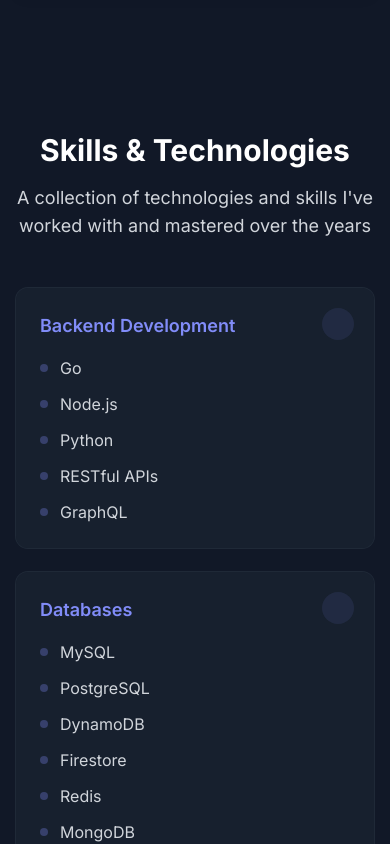
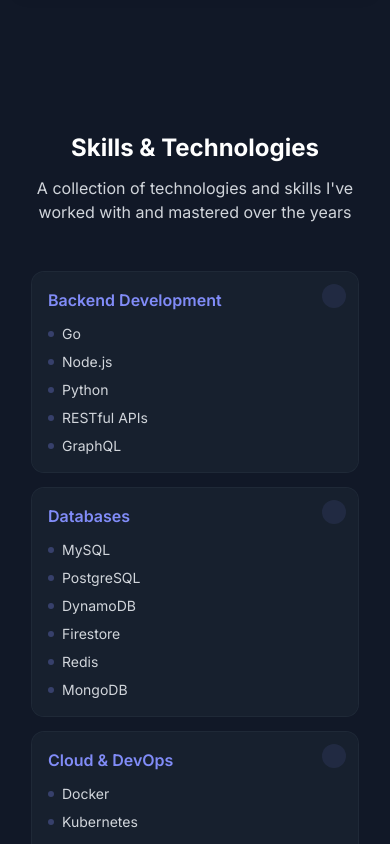
Before and after one commit to nawafilhusnul/crafted-by-null, a React (Vite) app: page / in a window 390 px wide. Shown: the part 2120-2964 px from the top of the page. Built offline with nearby package versions, Linux system fonts and the light colour scheme.

Commit message:
feat: improve responsive design for Skills and Contact sections
- Add responsive spacing and padding
- Adjust font sizes for different breakpoints
- Optimize grid layouts for mobile and tablet
- Enhance component sizing for small screens
- Improve icon and text scaling

```diff
--- a/src/components/Contact.tsx
+++ b/src/components/Contact.tsx
@@ -30,22 +30,22 @@
   ];
 
   return (
-    <section id="contact" className="py-16 sm:py-20">
+    <section id="contact" className="py-12 sm:py-16 lg:py-20">
       <motion.div
         initial={{ opacity: 0, y: 20 }}
         whileInView={{ opacity: 1, y: 0 }}
         viewport={{ once: true }}
         transition={{ duration: 0.5 }}
-        className="container mx-auto px-4"
+        className="container mx-auto px-4 sm:px-6 lg:px-8"
       >
         <div className="max-w-3xl mx-auto">
-          <div className="text-center">
+          <div className="text-center mb-8 sm:mb-12">
             <motion.h2
               initial={{ opacity: 0, y: 20 }}
               whileInView={{ opacity: 1, y: 0 }}
               viewport={{ once: true }}
               transition={{ duration: 0.5 }}
-              className="text-3xl font-bold mb-4 dark:text-white text-gray-900"
+              className="text-2xl sm:text-3xl lg:text-4xl font-bold mb-3 sm:mb-4 dark:text-white text-gray-900"
             >
               Get in Touch
             </motion.h2>
@@ -54,7 +54,7 @@
               whileInView={{ opacity: 1, y: 0 }}
               viewport={{ once: true }}
               transition={{ duration: 0.5, delay: 0.1 }}
-              className="text-lg mb-8 dark:text-gray-300 text-gray-600"
+              className="text-base sm:text-lg dark:text-gray-300 text-gray-600"
             >
               Let's connect and explore opportunities together!
             </motion.p>
@@ -65,9 +65,9 @@
             whileInView={{ opacity: 1, y: 0 }}
             viewport={{ once: true }}
             transition={{ duration: 0.5, delay: 0.2 }}
-            className="bg-white dark:bg-gray-800/50 rounded-xl p-8 shadow-sm dark:shadow-none ring-1 ring-gray-200 dark:ring-gray-800"
+            className="bg-white dark:bg-gray-800/50 rounded-xl p-4 sm:p-6 lg:p-8 shadow-sm dark:shadow-none ring-1 ring-gray-200 dark:ring-gray-800"
           >
-            <div className="grid grid-cols-1 md:grid-cols-3 gap-6">
+            <div className="grid grid-cols-1 sm:grid-cols-2 lg:grid-cols-3 gap-4 sm:gap-6">
               {contactLinks.map((link, idx) => (
                 <motion.a
                   key={link.name}
@@ -79,18 +79,18 @@
                   whileHover={{ y: -5 }}
                   viewport={{ once: true }}
                   transition={{ duration: 0.3, delay: idx * 0.1 }}
-                  className={`flex flex-col items-center justify-center p-6 rounded-lg
+                  className={`flex flex-col items-center justify-center p-4 sm:p-6 rounded-lg
                     bg-gray-50 dark:bg-gray-800
                     ${link.hoverBg}
                     group hover:shadow-md dark:hover:shadow-none
                     transition-all duration-300
                     ring-1 ring-gray-200 dark:ring-gray-700 hover:ring-2 hover:ring-gray-300 dark:hover:ring-gray-600`}
                 >
-                  <link.icon className={`w-8 h-8 mb-3 text-gray-600 dark:text-gray-400 ${link.color} transition-colors duration-300`} />
-                  <span className={`font-medium mb-2 text-gray-800 dark:text-gray-300 ${link.color} transition-colors duration-300`}>
+                  <link.icon className={`w-6 h-6 sm:w-8 sm:h-8 mb-2 sm:mb-3 text-gray-600 dark:text-gray-400 ${link.color} transition-colors duration-300`} />
+                  <span className={`font-medium text-sm sm:text-base mb-1 sm:mb-2 text-gray-800 dark:text-gray-300 ${link.color} transition-colors duration-300`}>
                     {link.name}
                   </span>
-                  <span className="text-sm text-center text-gray-600 dark:text-gray-400 group-hover:text-gray-700 dark:group-hover:text-gray-300 transition-colors duration-300">
+                  <span className="text-xs sm:text-sm text-center text-gray-600 dark:text-gray-400 group-hover:text-gray-700 dark:group-hover:text-gray-300 transition-colors duration-300">
                     {link.description}
                   </span>
                 </motion.a>
@@ -102,17 +102,17 @@
               whileInView={{ opacity: 1 }}
               viewport={{ once: true }}
               transition={{ duration: 0.5, delay: 0.4 }}
-              className="mt-8 text-center"
+              className="mt-6 sm:mt-8 text-center"
             >
-              <p className="text-sm text-gray-600 dark:text-gray-400">
+              <p className="text-xs sm:text-sm text-gray-600 dark:text-gray-400">
                 I'm always open to discussing new projects, opportunities, or partnerships.
               </p>
-              <div className="mt-4 inline-flex items-center justify-center">
-                <span className="relative flex h-3 w-3 mr-3">
+              <div className="mt-3 sm:mt-4 inline-flex items-center justify-center">
+                <span className="relative flex h-2 w-2 sm:h-3 sm:w-3 mr-2 sm:mr-3">
                   <span className="animate-ping absolute inline-flex h-full w-full rounded-full bg-green-400 opacity-75"></span>
-                  <span className="relative inline-flex rounded-full h-3 w-3 bg-green-500"></span>
+                  <span className="relative inline-flex rounded-full h-2 w-2 sm:h-3 sm:w-3 bg-green-500"></span>
                 </span>
-                <span className="text-sm font-medium text-gray-700 dark:text-gray-300">
+                <span className="text-xs sm:text-sm font-medium text-gray-700 dark:text-gray-300">
                   Available for new opportunities
                 </span>
               </div>
--- a/src/components/Skills.tsx
+++ b/src/components/Skills.tsx
@@ -17,17 +17,17 @@
             whileInView={{ opacity: 1, y: 0 }}
             viewport={{ once: true }}
             transition={{ duration: 0.5 }}
-            className="text-center mb-12"
+            className="text-center mb-12 px-4 sm:px-6"
           >
-            <h2 className="text-3xl font-bold dark:text-white text-gray-900 mb-4">
+            <h2 className="text-2xl sm:text-3xl font-bold dark:text-white text-gray-900 mb-3 sm:mb-4">
               Skills & Technologies
             </h2>
-            <p className="text-lg dark:text-gray-300 text-gray-600 max-w-2xl mx-auto">
+            <p className="text-base sm:text-lg dark:text-gray-300 text-gray-600 max-w-2xl mx-auto">
               A collection of technologies and skills I've worked with and mastered over the years
             </p>
           </motion.div>
 
-          <div className="grid grid-cols-1 sm:grid-cols-2 lg:grid-cols-4 gap-6">
+          <div className="grid grid-cols-1 sm:grid-cols-2 lg:grid-cols-4 gap-4 sm:gap-6 px-4 sm:px-0">
             {Object.entries(skills).map(([category, items], categoryIdx) => (
               <motion.div
                 key={category}
@@ -36,18 +36,18 @@
                 viewport={{ once: true }}
                 transition={{ duration: 0.5, delay: categoryIdx * 0.1 }}
                 whileHover={{ y: -5 }}
-                className="bg-white dark:bg-gray-800/50 rounded-xl p-6 shadow-sm hover:shadow-md dark:shadow-none
+                className="bg-white dark:bg-gray-800/50 rounded-xl p-4 sm:p-6 shadow-sm hover:shadow-md dark:shadow-none
                   ring-1 ring-gray-200 dark:ring-gray-800 hover:ring-indigo-500/20 dark:hover:ring-indigo-500/20
                   transform transition-all duration-300"
               >
                 <div className="relative">
-                  <h3 className="text-lg font-semibold mb-4 text-indigo-600 dark:text-indigo-400">
+                  <h3 className="text-base sm:text-lg font-semibold mb-3 sm:mb-4 text-indigo-600 dark:text-indigo-400">
                     {category}
                   </h3>
-                  <div className="absolute -top-1 -right-1 w-8 h-8 bg-indigo-500/10 dark:bg-indigo-400/10 rounded-full" />
+                  <div className="absolute -top-1 -right-1 w-6 h-6 sm:w-8 sm:h-8 bg-indigo-500/10 dark:bg-indigo-400/10 rounded-full" />
                 </div>
 
-                <ul className="space-y-3">
+                <ul className="space-y-2 sm:space-y-3">
                   {items.map((skill, idx) => (
                     <motion.li
                       key={idx}
@@ -55,14 +55,14 @@
                       whileInView={{ opacity: 1, x: 0 }}
                       viewport={{ once: true }}
                       transition={{ duration: 0.3, delay: idx * 0.1 }}
-                      className="flex items-center space-x-3 group"
+                      className="flex items-center space-x-2 sm:space-x-3 group"
                     >
-                      <div className="w-2 h-2 rounded-full bg-indigo-500/30 dark:bg-indigo-400/30
+                      <div className="w-1.5 h-1.5 sm:w-2 sm:h-2 rounded-full bg-indigo-500/30 dark:bg-indigo-400/30
                         group-hover:bg-indigo-500 dark:group-hover:bg-indigo-400
                         group-hover:ring-4 ring-indigo-500/20 dark:ring-indigo-400/20
                         transform transition-all duration-300"
                       />
-                      <span className="text-gray-700 dark:text-gray-300 group-hover:text-indigo-600
+                      <span className="text-sm sm:text-base text-gray-700 dark:text-gray-300 group-hover:text-indigo-600
                         dark:group-hover:text-indigo-400 transition-colors duration-300"
                       >
                         {skill}
```
